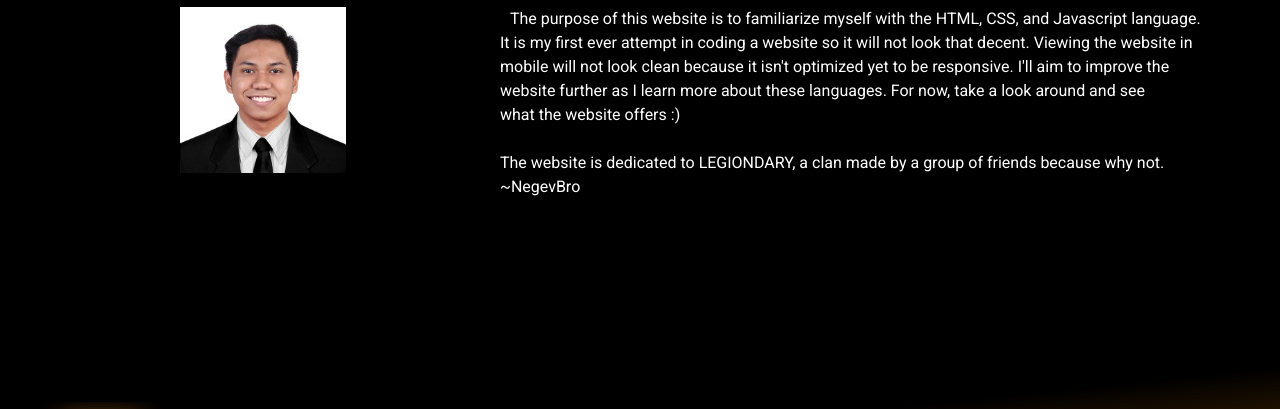
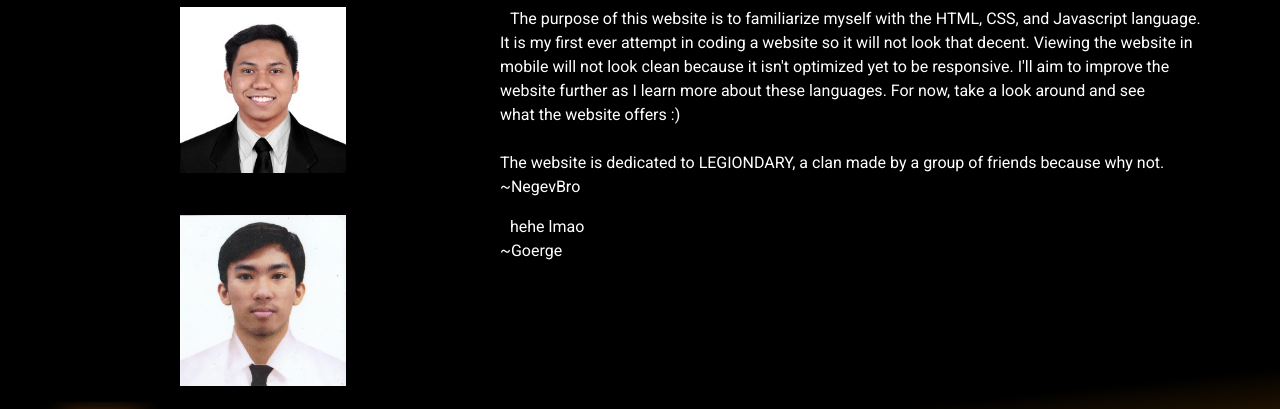
Before and after one commit to RolfBro/legiondary-website, a plain HTML site: page about.html in a window 1280 px wide. Shown: the part 238-647 px from the top of the page. Drawn offline with nearby package versions, Linux system fonts and the light colour scheme.

Commit message:
goergeAbout

```diff
--- a/about.html
+++ b/about.html
@@ -68,6 +68,17 @@
 
                 </p>
             </div>
+            <div class="ralph">
+                <img src="image/george-about.jpg">
+            </div>
+
+            <div class="paragraph">
+                <p>
+                    hehe lmao
+                    <br> ~Goerge
+
+                </p>
+            </div>
 
         </div>
 
```
Also changed, not shown: image/george-about.jpg (added).
